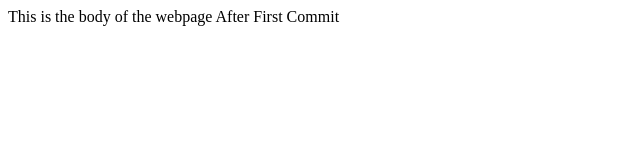
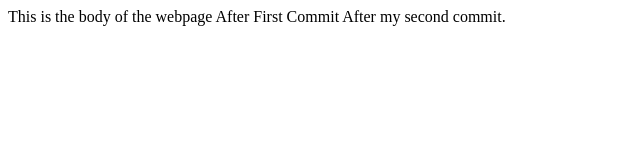
Before and after one commit to puneetdullat/practice_git_2, a website: page index.html in a window 1280 px wide. Shown: the whole page, without its empty margins (0-640 px from the left). Drawn offline with Linux system fonts and the light colour scheme.

Commit message:
This is my third commit i guess

```diff
--- a/index.html
+++ b/index.html
@@ -8,5 +8,6 @@
 <body>
     This is the body of the webpage
     After First Commit
+    After my second commit.
 </body>
 </html>
```
